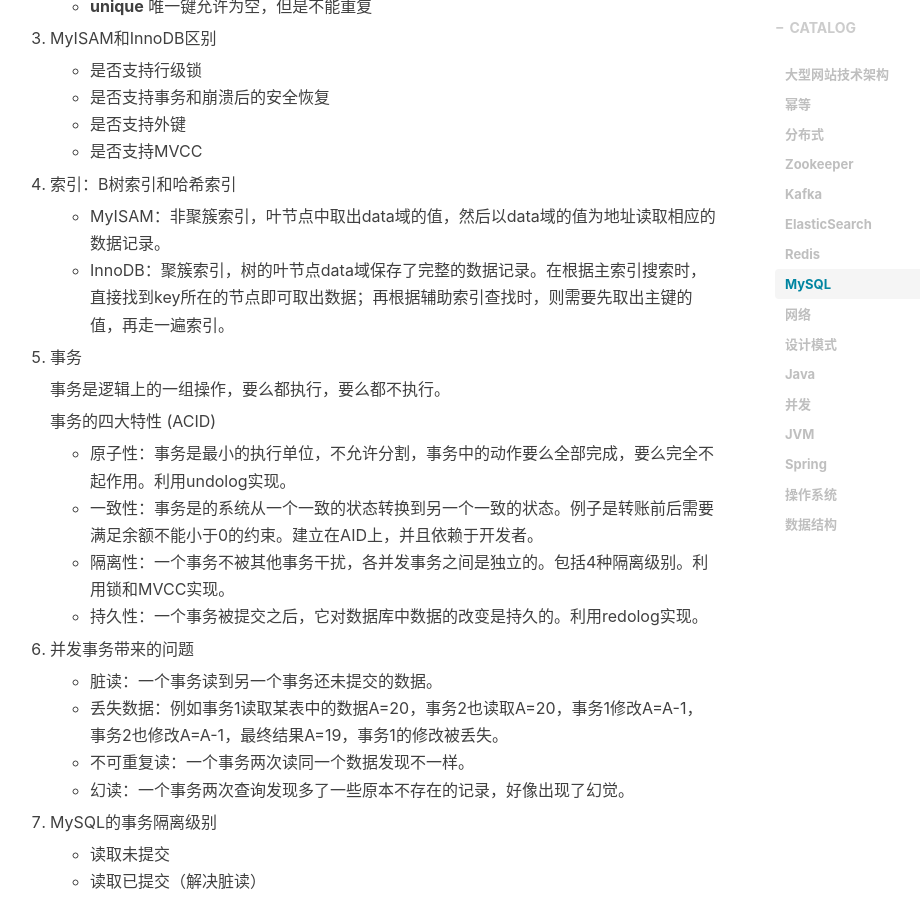
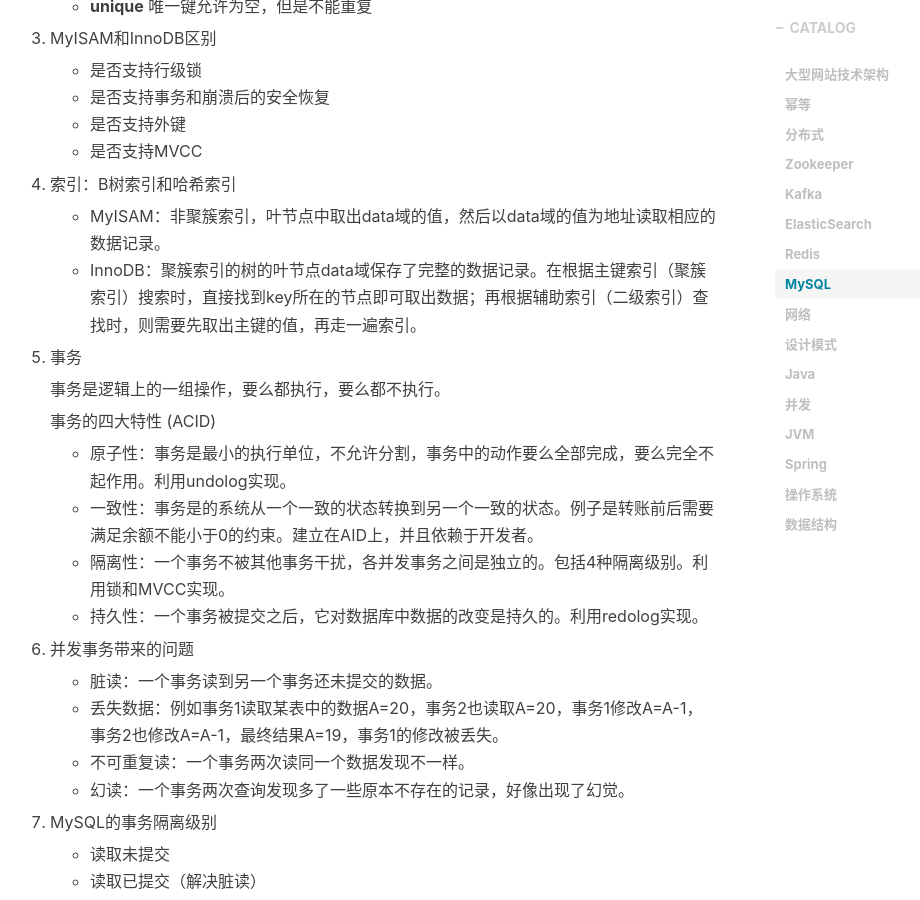
Before and after one commit to yycg/yycg.github.io, a Jekyll site: the page built from _posts/2020-07-05-总结.markdown, in a window 1280 px wide and 900 px high, scrolled down 4578 px. Shown: the whole window, without its empty margins (255-1175 px from the left). Built offline with Jekyll 4.4.1, drawn with Linux system fonts in a browser that asks for light colours; nearby versions of some CDN libraries; formulas are drawn with MathJax 3; comment, search, counter and statistics services are not loaded.

Commit message:
Update 2020-07-05-总结.markdown

```diff
--- a/_posts/2020-07-05-总结.markdown
+++ b/_posts/2020-07-05-总结.markdown
@@ -166,7 +166,7 @@
 4. 索引：B树索引和哈希索引
 
     - MyISAM：非聚簇索引，叶节点中取出data域的值，然后以data域的值为地址读取相应的数据记录。
-    - InnoDB：聚簇索引，树的叶节点data域保存了完整的数据记录。在根据主索引搜索时，直接找到key所在的节点即可取出数据；再根据辅助索引查找时，则需要先取出主键的值，再走一遍索引。
+    - InnoDB：聚簇索引的树的叶节点data域保存了完整的数据记录。在根据主键索引（聚簇索引）搜索时，直接找到key所在的节点即可取出数据；再根据辅助索引（二级索引）查找时，则需要先取出主键的值，再走一遍索引。
 
 5. 事务
 
```
